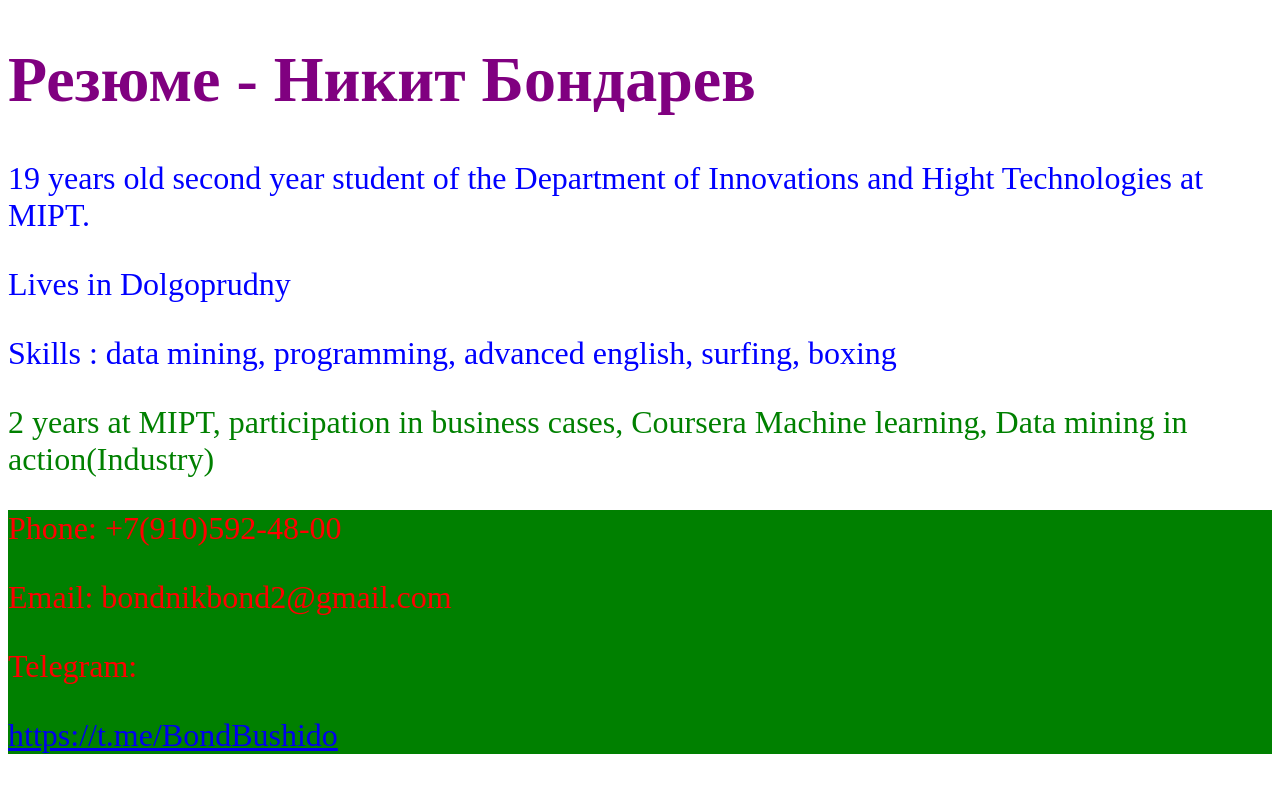
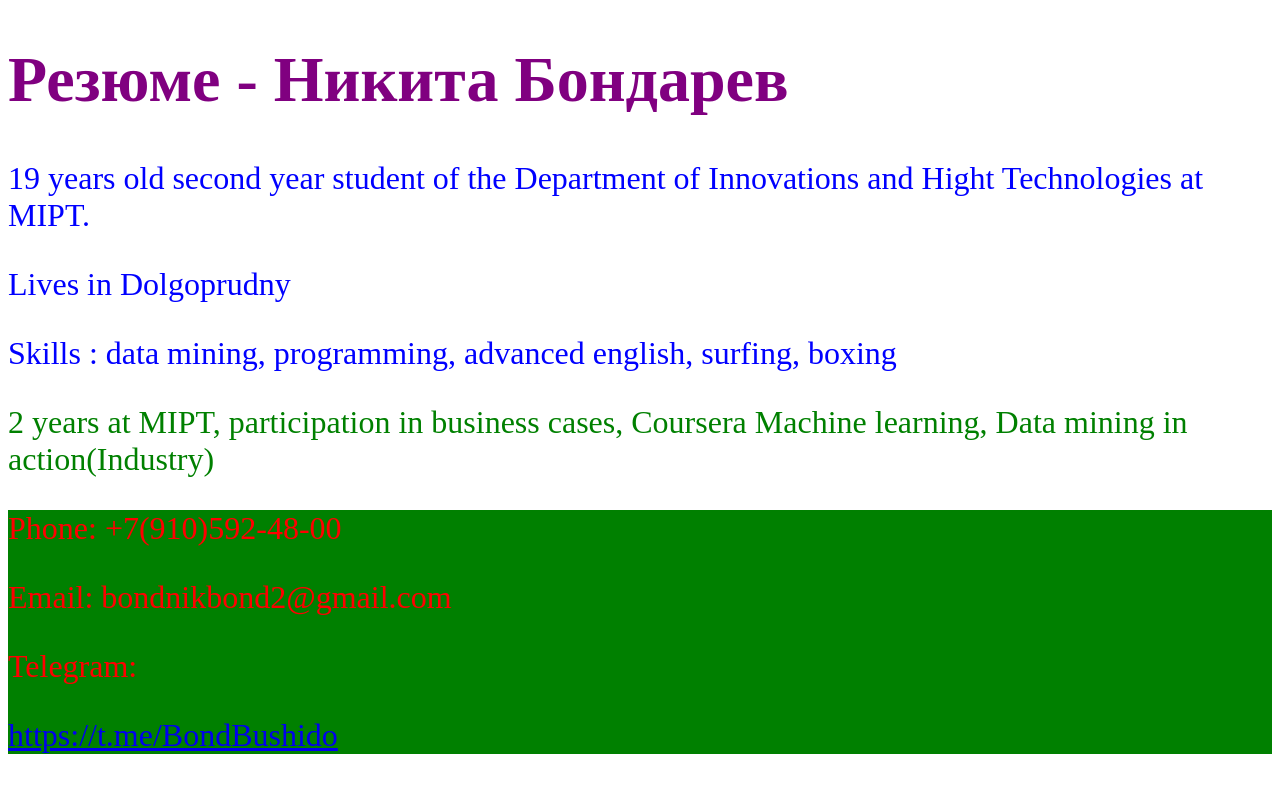
Before and after one commit to nikitabondarev/nikitabondarev.github.io, a plain HTML site: page index.html in a window 1280 px wide. Drawn offline with Linux system fonts and the light colour scheme.

Commit message:
Update index.html

```diff
--- a/index.html
+++ b/index.html
@@ -1,4 +1,4 @@
-  <!DOCTYPE html>
+<!DOCTYPE html>
 <html lang = "en">
 	<head>
 		<meta charset ="utf-8">
@@ -6,7 +6,7 @@
 		<link rel="stylesheet" type="text/css" href="CV.css">
 	</head>
 	<body>
-		<h1><strong>Резюме - Никит Бондарев</strong></h1>
+		<h1><strong>Резюме - Никита Бондарев</strong></h1>
 		<div class="about">
 			<p> 19 years old second year student of the Department of Innovations and Hight Technologies at MIPT.</p>
 			<p>Lives in Dolgoprudny</p>
```
